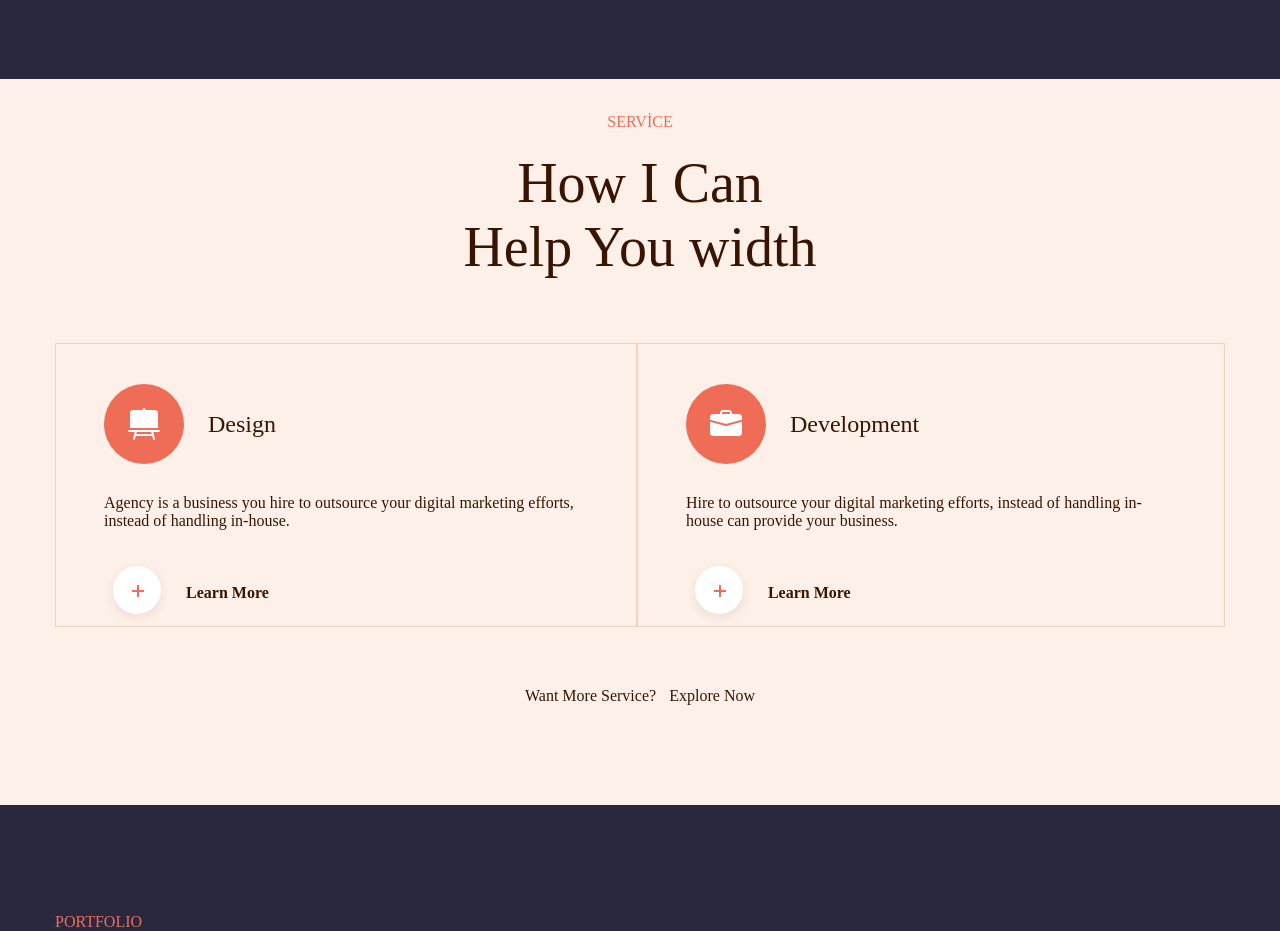
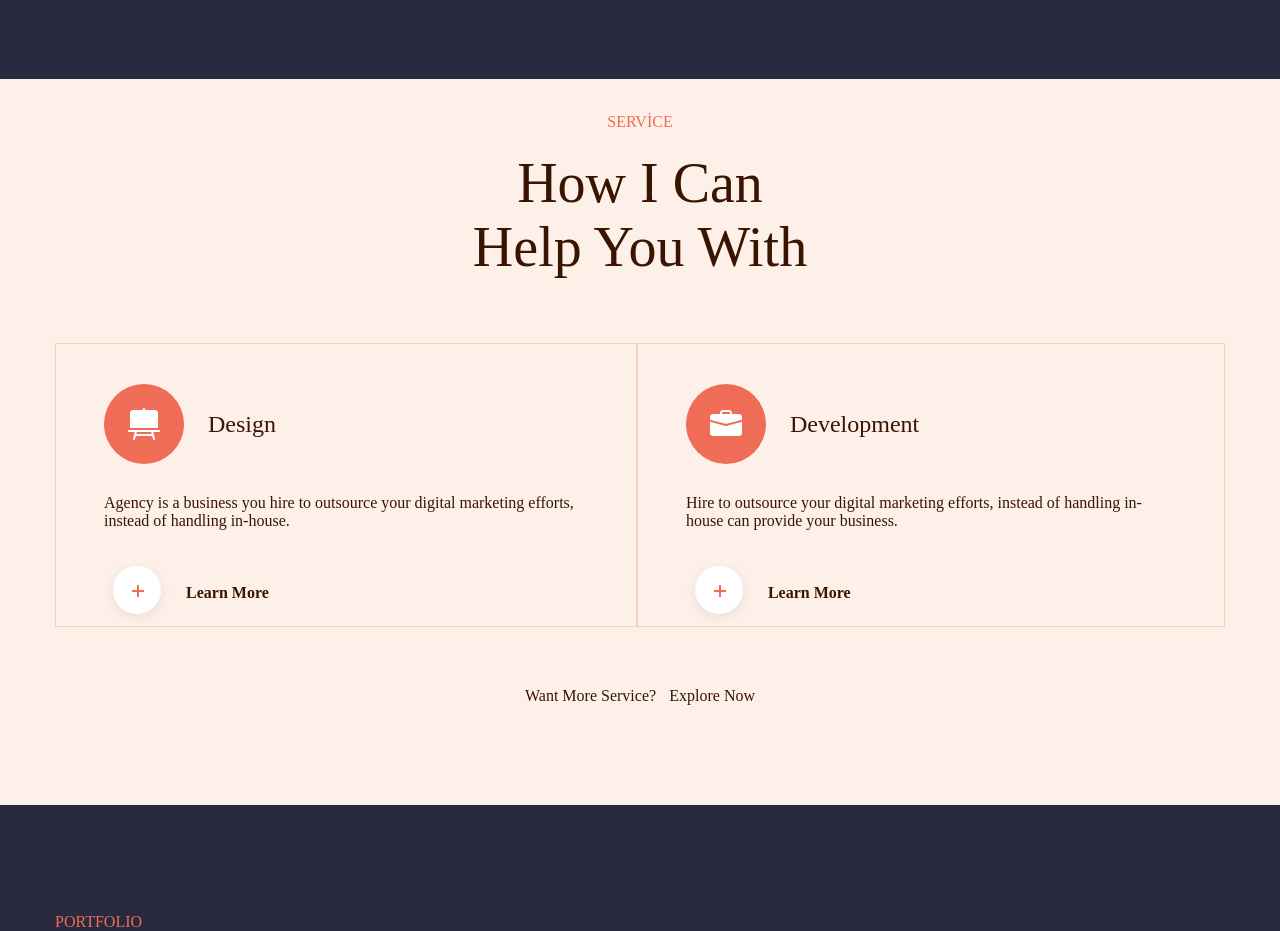
Before and after one commit to aishaksl/portfolio-html-css, a plain HTML site: page index.html in a window 1280 px wide. Shown: the part 840-1771 px from the top of the page. Drawn offline with Linux system fonts and the light colour scheme.

Commit message:
Fix typo in homepage

```diff
--- a/index.html
+++ b/index.html
@@ -41,7 +41,7 @@
     </div>
     <div class="bg-lightpink align-center">
       <div class="orange-title justify-center ">SERVİCE</div>
-      <div class="big-title text-dark center">How I Can Help You width</div>
+      <div class="big-title text-dark center">How I Can Help You With</div>
       <div class="row border-top page-width justify-center mobile-column mobile-width">
         <div class="pagee column">
           <div class="row align-center">
```
